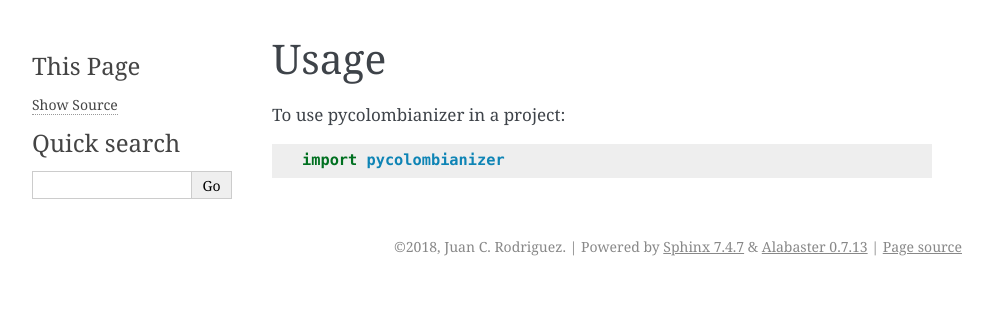
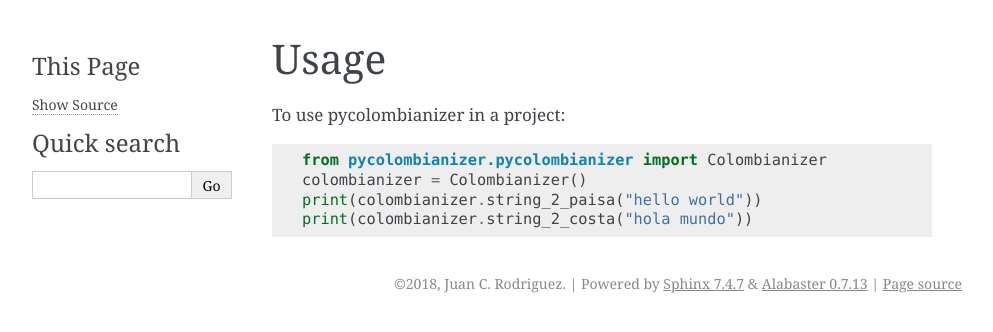
Before and after one commit to jcrodriguezu/pycolombianizer, a Sphinx documentation site: the page built from docs/usage.rst, in a window 1280 px wide. Shown: the top 332 px of the page, without its empty margins (148-1141 px from the left). Built offline with Sphinx 7.4.7, drawn with Linux system fonts in a browser that asks for light colours; pages that are not in the unit, such as notebooks, are missing from menus.

Commit message:
Add usage documentation

```diff
--- a/docs/usage.rst
+++ b/docs/usage.rst
@@ -4,4 +4,7 @@ Usage
 
 To use pycolombianizer in a project::
 
-    import pycolombianizer
+    from pycolombianizer.pycolombianizer import Colombianizer
+    colombianizer = Colombianizer()
+    print(colombianizer.string_2_paisa("hello world"))
+    print(colombianizer.string_2_costa("hola mundo"))
```
